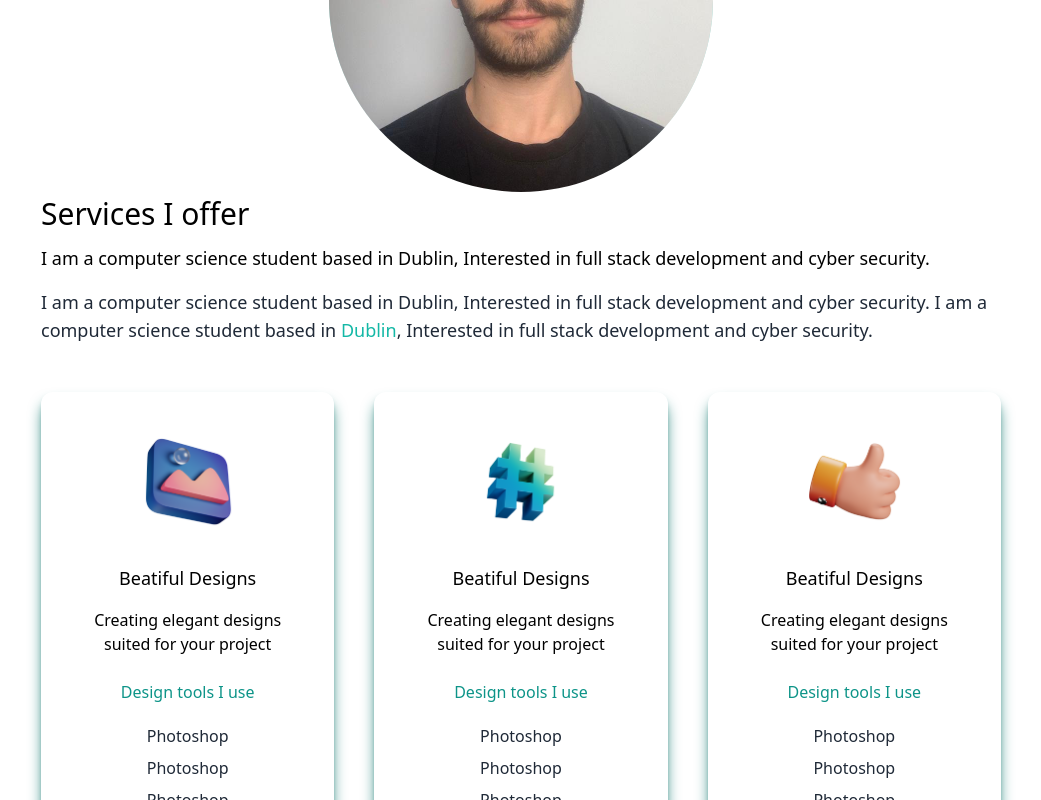
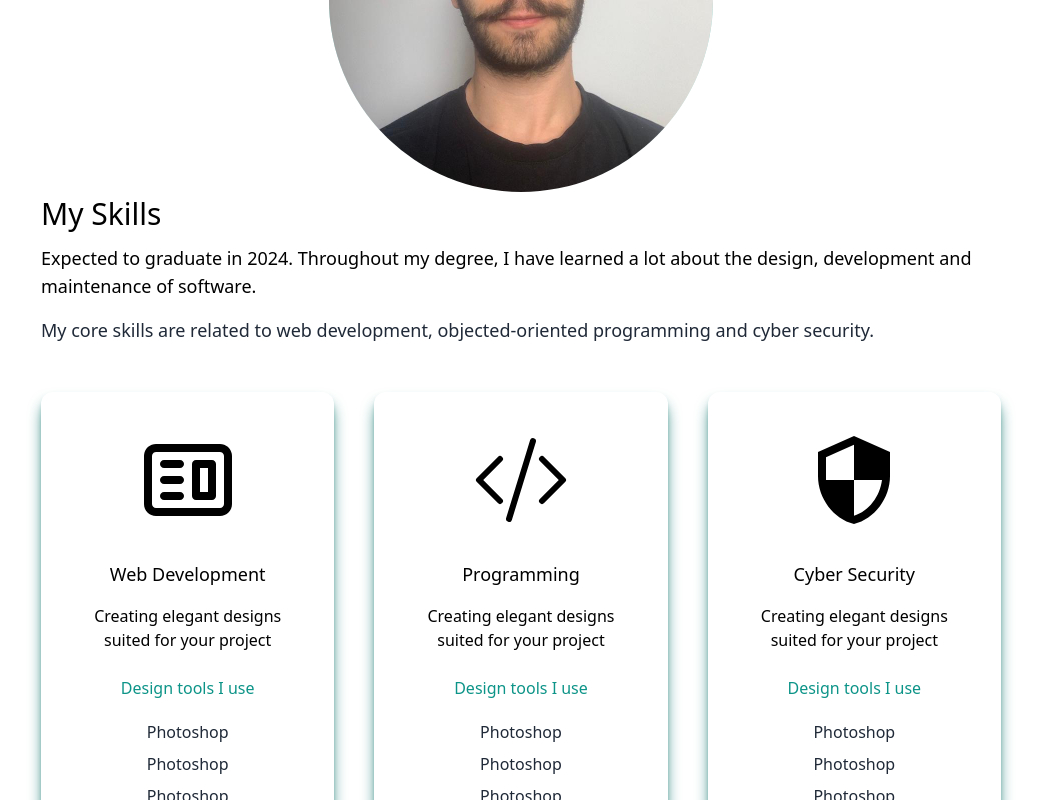
Before and after one commit to MMPodesta/react-personal-website, a Next.js app: page / in a window 1280 px wide. Shown: the part 1072-1872 px from the top of the page, without its empty margins (119-1160 px from the left). Built offline with nearby package versions, Linux system fonts and the light colour scheme.

Commit message:
Content fix

```diff
--- a/pages/index.js
+++ b/pages/index.js
@@ -1,13 +1,11 @@
 import Head from 'next/head'
 import { Inter } from '@next/font/google'
-import { BsFillMoonStarsFill } from 'react-icons/bs'
+import { BsFillMoonStarsFill, BsCodeSlash } from 'react-icons/bs'
+import { MdOutlineSecurity } from 'react-icons/md'
 import { AiFillLinkedin, AiFillGithub } from 'react-icons/ai';
+import { CgWebsite }from 'react-icons/cg';
 import { Icon } from '@iconify/react';
 import Image from "next/image";
-import deved from "../public/dev-ed-wave.png";
-import design from "../public/design.png";
-import code from "../public/code.png";
-import consulting from "../public/consulting.png";
 import boomerang from "../public/boomerang.png";
 import shoppy from "../public/shoppy.png";
 import skate from "../public/skate.png";
@@ -48,7 +46,7 @@ export default function Home() {
             <h2 className='text-5xl py-2 text-teal-600 font-medium md:text-6xl '>Mauricio Murta</h2>
             <h3 className='text-2xl py-2 md:text-3xl dark:text-gray-300'>Computer Science Student</h3>
             <p className='text-base py-5 leading-8 text-gray-800 md:text-xl max-w-lg mx-auto dark:text-gray-400'>
-              I am a computer science student based in Dublin,
+              Based in Dublin <br />
               Interested in full stack development and cyber security.
             </p>
           </div>
@@ -65,24 +63,19 @@ export default function Home() {
             <Image src={mauricio} layout='fill' objectFit='cover'/>
           </div>
           <div>
-            <h3 className='text-3xl py-1 dark:text-gray-300'>Services I offer</h3>
+            <h3 className='text-3xl py-1 dark:text-gray-300'>My Skills</h3>
             <p className='text-md py-2 leading-8 text-gray-80 dark:text-gray-400 lg:text-lg'>
-              I am a computer science student based in Dublin,
-              Interested in full stack development and cyber security.
+              Expected to graduate in 2024. Throughout my degree, I have learned a lot about the design, development and maintenance of software.
             </p>
             <p className='text-md py-2 leading-8 text-gray-800 dark:text-gray-400 lg:text-lg'>
-              I am a computer science student based in Dublin,
-              Interested in full stack development and cyber security.
-              I am a computer science student based in
-              <span className='text-teal-500'> Dublin</span>,
-              Interested in full stack development and cyber security.
+              My core skills are related to web development, objected-oriented programming and cyber security.
             </p>
           </div>
           <div className='lg:flex lg:justify-around gap-10'>
             <div className='text-center shadow-lg shadow-teal-700 p-10 rounded-xl my-10'>
-              <Image src={design} width={100} height={100} className='mx-auto'/>
+              <CgWebsite  className='text-8xl mx-auto'/>
               <h3 className='text-lg font-medium pt-8 pb-2 dark:text-gray-300'>
-                Beatiful Designs
+                Web Development
               </h3>
               <p className='py-2 dark:text-gray-400'>
                 Creating elegant designs suited for your project
@@ -93,9 +86,9 @@ export default function Home() {
               <p className='text-gray-800 py-1 dark:text-gray-400'>Photoshop</p>
             </div>
             <div className='text-center shadow-lg shadow-teal-700 p-10 rounded-xl my-10'>
-              <Image src={code} width={100} height={100} className='mx-auto'/>
+              <BsCodeSlash  className='text-8xl mx-auto'/>
               <h3 className='text-lg font-medium pt-8 pb-2 dark:text-gray-300'>
-                Beatiful Designs
+                Programming
               </h3>
               <p className='py-2 dark:text-gray-400'>
                 Creating elegant designs suited for your project
@@ -106,9 +99,9 @@ export default function Home() {
               <p className='text-gray-800 py-1 dark:text-gray-400'>Photoshop</p>
             </div>
             <div className='text-center shadow-lg shadow-teal-700 p-10 rounded-xl my-10'>
-              <Image src={consulting} width={100} height={100} className='mx-auto'/>
+              <MdOutlineSecurity  className='text-8xl mx-auto'/>
               <h3 className='text-lg font-medium pt-8 pb-2 dark:text-gray-300'>
-                Beatiful Designs
+                Cyber Security
               </h3>
               <p className='py-2 dark:text-gray-400'>
                 Creating elegant designs suited for your project
```
